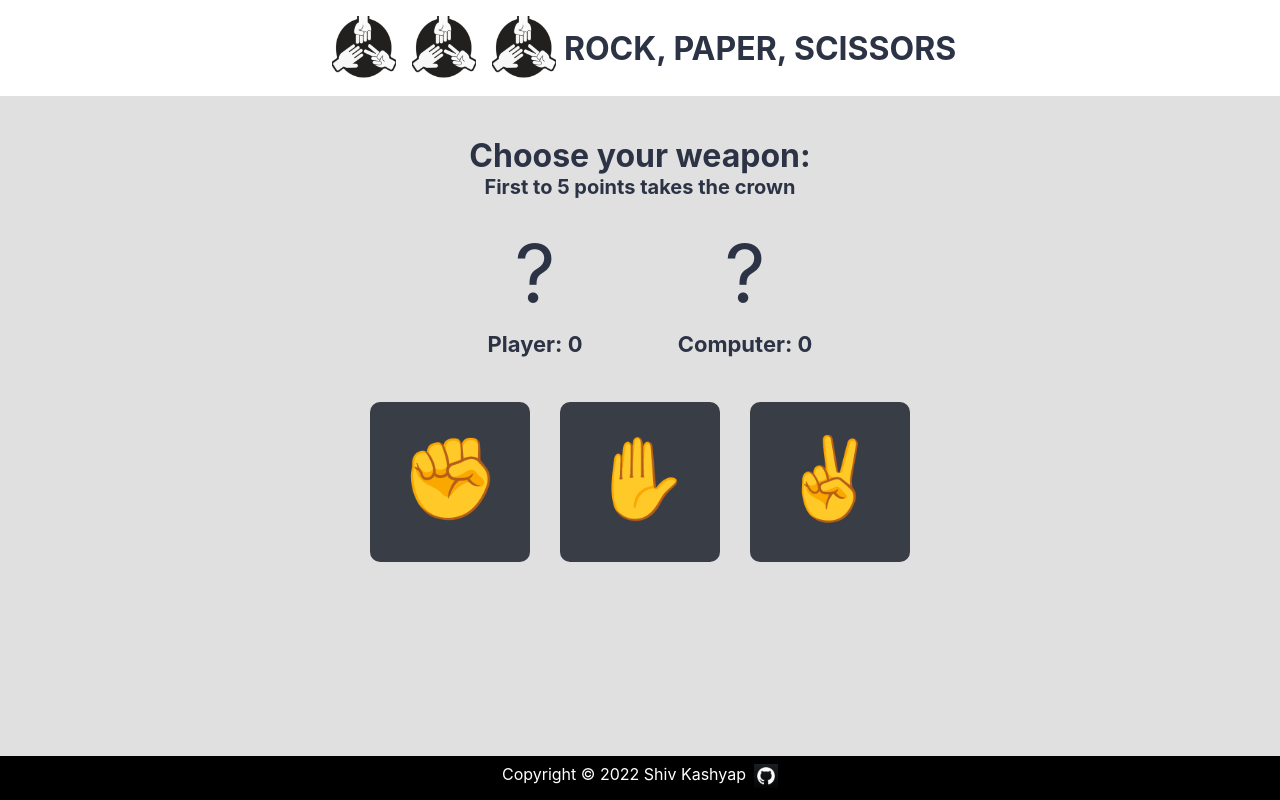
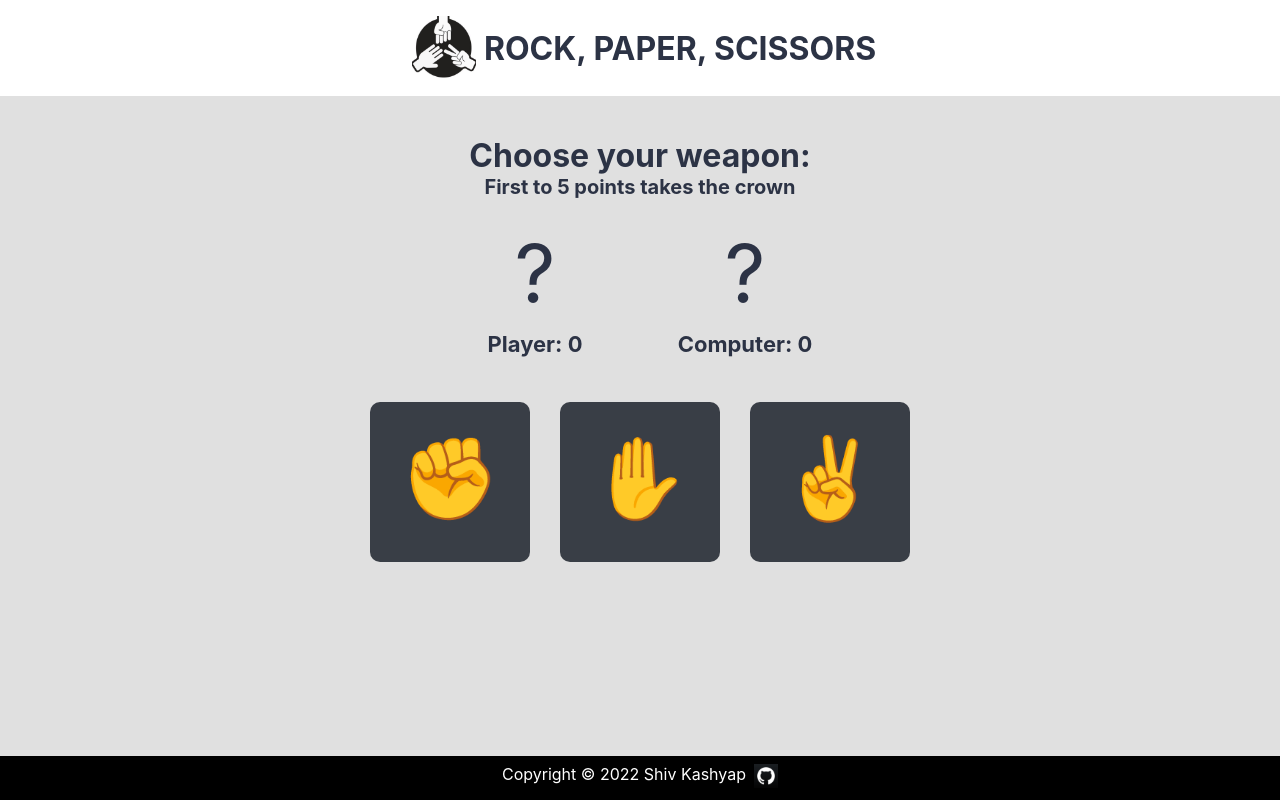
Before and after one commit to shivsgkashyap/rock-paper-scissors, a React (Vite) app: page / in a window 1280 px wide. Built offline with nearby package versions, Linux system fonts and the light colour scheme.

Commit message:
Fixed all image paths

```diff
--- a/src/components/Header.jsx
+++ b/src/components/Header.jsx
@@ -1,11 +1,10 @@
 import React from "react";
+import rps from "../images/rps.jpg";
 
 export default function Header() {
   return (
     <header className="navbar-items">
-      <img src="./src/images/rps.jpg" alt="Rock,Paper,Scissors Logo" />
-      <img src="../src/images/rps.jpg" alt="Rock,Paper,Scissors Logo" />
-      <img src="../../src/images/rps.jpg" alt="Rock,Paper,Scissors Logo" />
+      <img src={rps} alt="Rock,Paper,Scissors Logo" />
       <h1 className="title">ROCK, PAPER, SCISSORS</h1>
     </header>
   );
```
Also changed, not shown: 3 other files (tests, documents, lock files or other folders).
